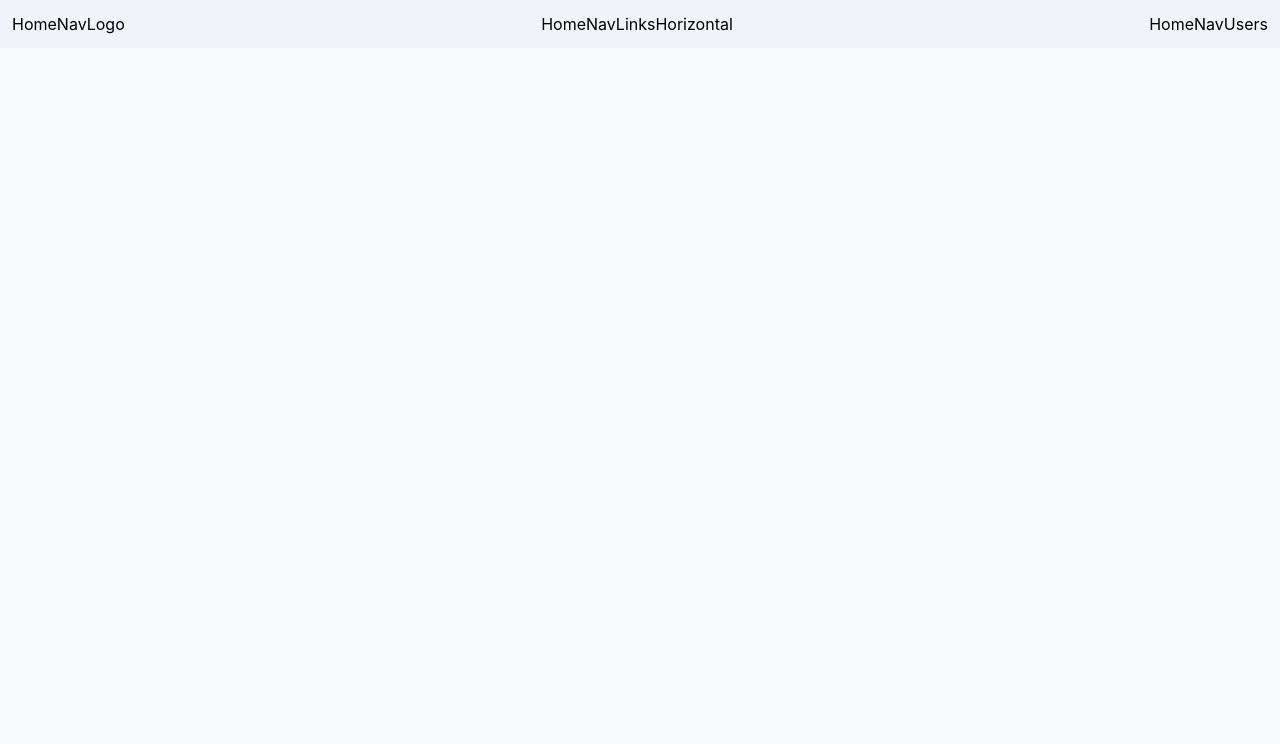
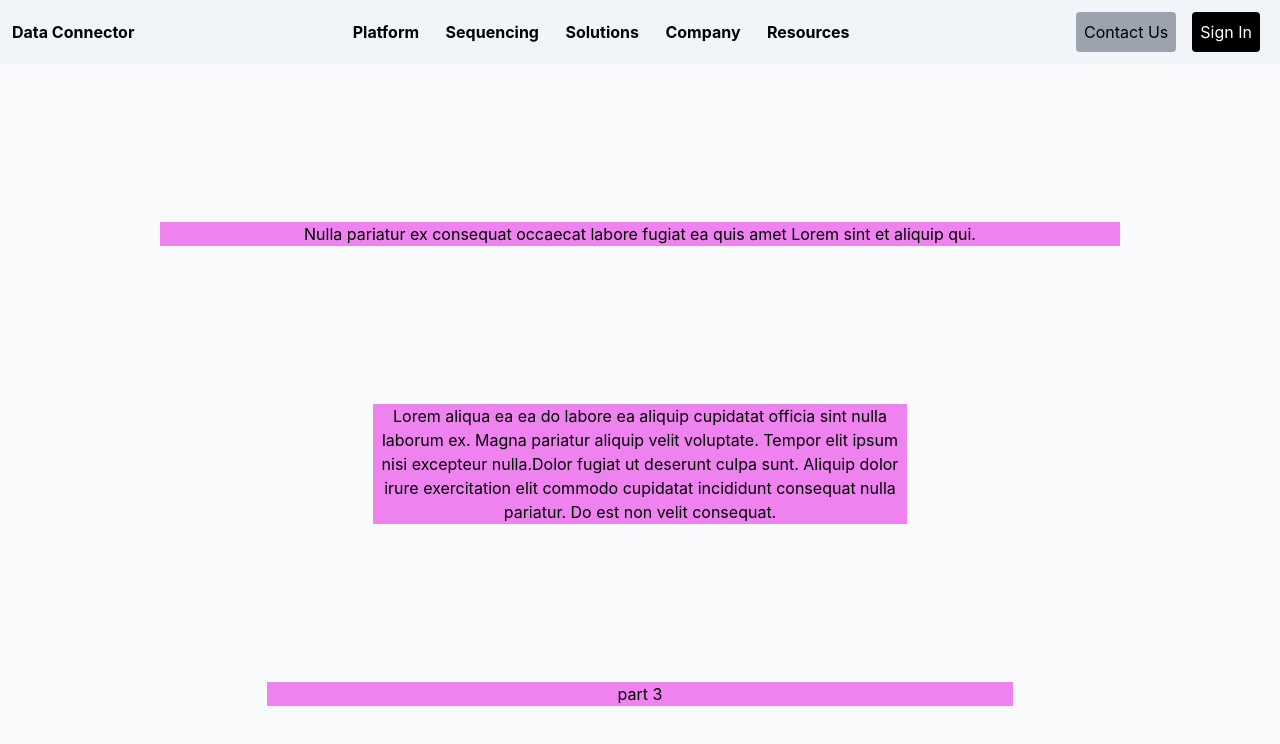
Before and after one commit to skhameedoutlook/client1frontend, a React (Create React App) app: page / in a window 1280 px wide. Shown: the top 744 px of the page. Built offline with nearby package versions, Linux system fonts and the light colour scheme.

Commit message:
end of day 1

```diff
--- a/src/components/home.js
+++ b/src/components/home.js
@@ -1,8 +1,22 @@
 import { HomeNav } from "./nav/homenav"
 
+const HomeStyles = {
+  background: 'violet',
+}
+
 export const Home = () => {
-    return <div>
+    return <div className="h-screen">
         <HomeNav></HomeNav>
-        <div className="bg-slate-50 h-screen"></div>
+        <div className="flex flex-col justify-evenly items-center bg-slate-50 h-full">
+          <div className="lg:w-9/12 sm:w-full" style={HomeStyles}>
+            <h1>Nulla pariatur ex consequat occaecat labore fugiat ea quis amet Lorem sint et aliquip qui.</h1>
+          </div>
+          <div className="lg:w-5/12 sm:w-full" style={HomeStyles}>
+            <p>Lorem aliqua ea ea do labore ea aliquip cupidatat officia sint nulla laborum ex. Magna pariatur aliquip velit voluptate. Tempor elit ipsum nisi excepteur nulla.Dolor fugiat ut deserunt culpa sunt. Aliquip dolor irure exercitation elit commodo cupidatat incididunt consequat nulla pariatur. Do est non velit consequat.</p>
+          </div>
+          <div className="lg:w-7/12 sm:w-full" style={HomeStyles}>
+            part 3
+          </div>
+        </div>
     </div>
 }
--- a/src/components/nav/homenav.js
+++ b/src/components/nav/homenav.js
@@ -20,10 +20,10 @@ export const HomeNav = () => {
   }, []);
 
   return (
-    <div className="bg-slate-100 p-3">
+    <div className="bg-slate-100 p-3 h-fit">
       {
         isMobile ? (
-          <div className="flex justify-between">
+          <div className="flex justify-between place-items-center">
             <div className="flex">
               <ThreeBarIcon />
               <HomeNavLogo />
@@ -31,7 +31,7 @@ export const HomeNav = () => {
             <HomeNavUsers />
           </div>
         ) : (
-          <div className="flex justify-between">
+          <div className="flex justify-between place-items-center">
             <HomeNavLogo />
             <HomeNavLinksHorizontal />
             <HomeNavUsers />
--- /dev/null
+++ b/src/components/nav/homenavitem.js
@@ -0,0 +1,5 @@
+import { Link } from "react-router-dom"
+
+export const HomeNavItem = ({ linkName }) => {
+  return <Link to={ linkName }>{ linkName }</Link>
+}
--- a/src/components/nav/homenavlinkshorizontal.js
+++ b/src/components/nav/homenavlinkshorizontal.js
@@ -1,5 +1,14 @@
+import { Link } from "react-router-dom"
+import { HomeNavItem } from "./homenavitem"
+
 export const HomeNavLinksHorizontal = () => {
-    return <div>
-        HomeNavLinksHorizontal
+  return (
+    <div className="place-items-center font-bold flex md:w-6/12 md:justify-between lg:w-5/12 lg:justify-around">
+        <HomeNavItem linkName={"Platform"} />
+        <HomeNavItem linkName={"Sequencing"} />
+        <HomeNavItem linkName={"Solutions"} />
+        <HomeNavItem linkName={"Company"} />
+        <HomeNavItem linkName={"Resources"} />
     </div>
+  )
 }
--- a/src/components/nav/homenavlogo.js
+++ b/src/components/nav/homenavlogo.js
@@ -1,5 +1,5 @@
 export const HomeNavLogo = () => {
-    return <div>
-        HomeNavLogo
+    return <div className="font-bold">
+        Data Connector
     </div>
 }
--- a/src/components/nav/homenavusers.js
+++ b/src/components/nav/homenavusers.js
@@ -1,5 +1,14 @@
-export const HomeNavUsers = () => {
-    return <div>
-        HomeNavUsers
+import { HomeNavUsersButton } from "./homenavusersbutton"
+
+const HomeNavUsersStyles = {
+  width: '200px'
+};
+
+export const HomeNavUsers = ({ buttonText }) => {
+  return (
+    <div className="flex justify-around" style={HomeNavUsersStyles}>
+      <HomeNavUsersButton buttonText="Contact Us" bgColor="bg-gray-400" color="text-black"></HomeNavUsersButton>
+      <HomeNavUsersButton buttonText="Sign In" bgColor="bg-black" color="text-white"></HomeNavUsersButton>
     </div>
+  )
 }
--- /dev/null
+++ b/src/components/nav/homenavusersbutton.js
@@ -0,0 +1,5 @@
+export const HomeNavUsersButton = ({ buttonText, bgColor, color }) => {
+  return <button className={`block p-2 rounded ${bgColor} ${color}`}>
+    { buttonText }
+  </button>
+}
```
